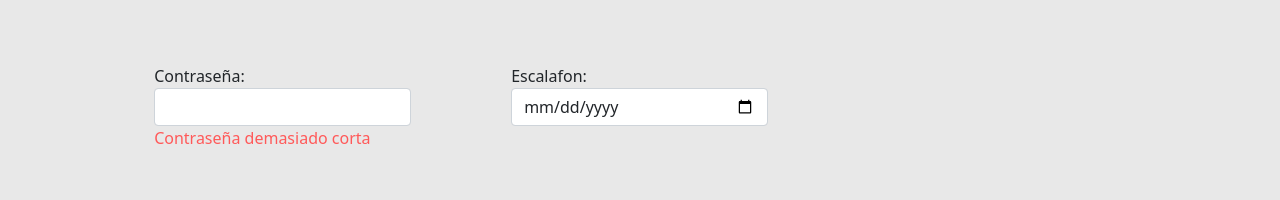
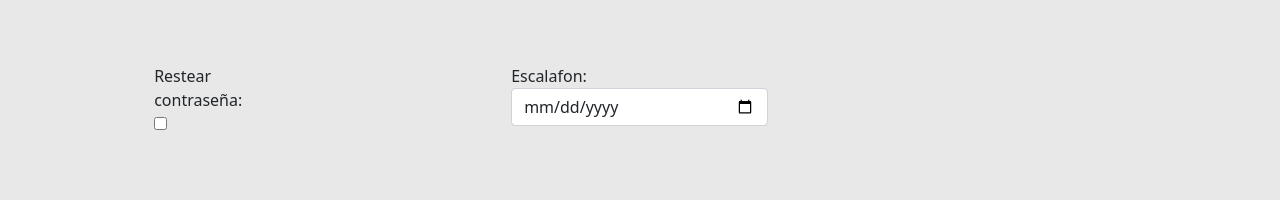
Before and after one commit to PG-HENRY-13/PG-Escuelas, a React (Create React App) app: page /admin/updateuser/1 in a window 1280 px wide. Shown: the part 293-493 px from the top of the page. Built offline with nearby package versions, Linux system fonts and the light colour scheme; no server answers.

Commit message:
[FIX] validate cuil [UPDATE] UpdateUser component - reset password [UPDATE] route update user - encrypt password

```diff
--- a/src/components/NewAccount/validate.ts
+++ b/src/components/NewAccount/validate.ts
@@ -6,7 +6,7 @@ export default function validate(input: any) {
     if (
       !/^\d+$/.test(input.cuil) ||
       input.cuil.length > 11 ||
-      input.cuil.length < 10
+      input.cuil.length < 11
     )
       error.cuil = "Ingrese un Cuil valido";
   }
--- a/src/components/UpdateUser/index.tsx
+++ b/src/components/UpdateUser/index.tsx
@@ -113,14 +113,20 @@ export default function UpdateUser(): JSX.Element {
             <span className="err">{error.lastName}</span>
           </div>
           <div className="form-group">
-            <label className="col-sm-2 control-label">Contraseña:</label>
+            <label className="col-sm-2 control-label">Restear contraseña:</label>
+            <br />
             <input
-              className="form-control"
+            type="checkbox"
+              // className="form-control"
               name="password"
-              value={data.password}
-              onChange={changeHandler}
+              // value={data.password}
+              onChange={(e) => {
+                if (e.target.checked) {
+                  dispatch(updateFormUser({ ...data, password: '123456' }));
+                }
+              }}
             ></input>
-            <span className="err">{error.password}</span>
+            {/* <span className="err">{error.password}</span> */}
           </div>
           <div className="form-group">
             <label className="col-sm-6 control-label">Escalafon:</label>
--- a/src/redux/actions/authActions.ts
+++ b/src/redux/actions/authActions.ts
@@ -19,7 +19,7 @@ export const signIn = (data: any) => {
       })
       .catch((error) => {
         // toast.error('error.response.data')
-        alert(error.response.data);
+        alert('Error de cuil o contraseña');
       });
   };
 };
```
Also changed, not shown: 2 other files (tests, documents, lock files or other folders).
